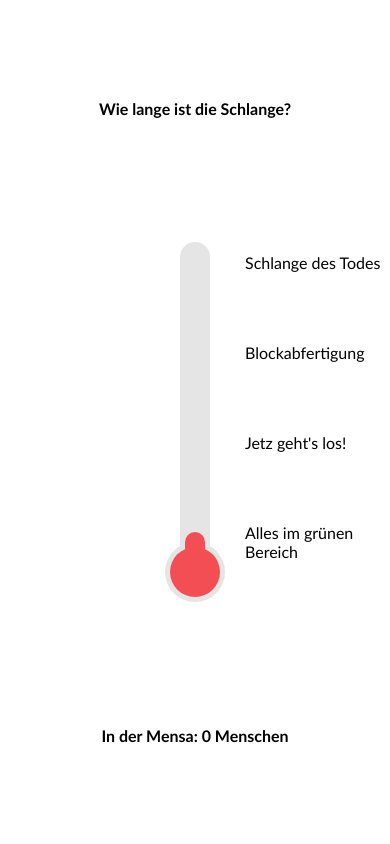
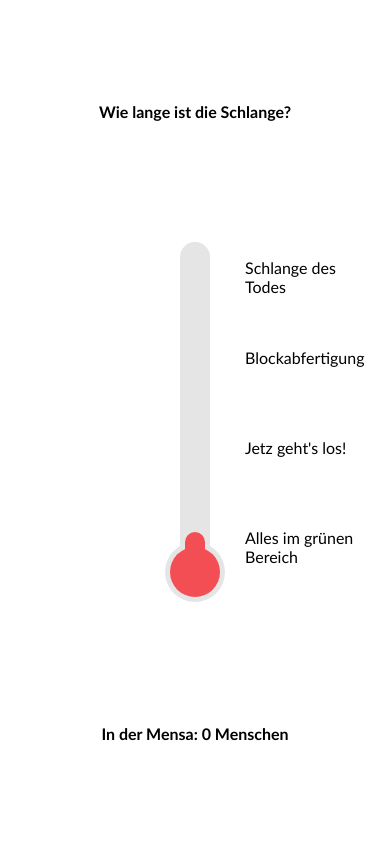
Before and after one commit to dieliste/mensa, a Django app: page / in a window 390 px wide. Run offline with Django 3.2, Linux system fonts and the light colour scheme; data that the repository does not hold is empty.

Commit message:
Improve design for mobile devices

```diff
--- a/static/style.css
+++ b/static/style.css
@@ -5,14 +5,15 @@
 }
 
 div.container {
-	height:100vh;
+	height: 100vh;
+	max-height: -webkit-fill-available;
 	display: grid;
 	grid-template-areas:
 	"header header header"
 	"left content right"
 	"footer footer footer";
 	grid-template-columns: 1fr 100px 1fr;
-	grid-template-rows: auto 410px auto;
+	grid-template-rows: auto 400px auto;
 }
 
 header {
@@ -25,7 +26,7 @@
 
 main {
 	grid-area: content;
-	padding-top: 25px;
+	padding-top: 20px;
 }
 
 main .glass {
@@ -98,11 +99,12 @@
 
 aside.left {
 	grid-area: left;
+	padding: 20px 0px 20px 10px;
 }
 
 aside.right {
 	grid-area: right;
-	padding: 20px 0px;
+	padding: 20px 10px 20px 0px;
 }
 
 aside.right ul {
```
